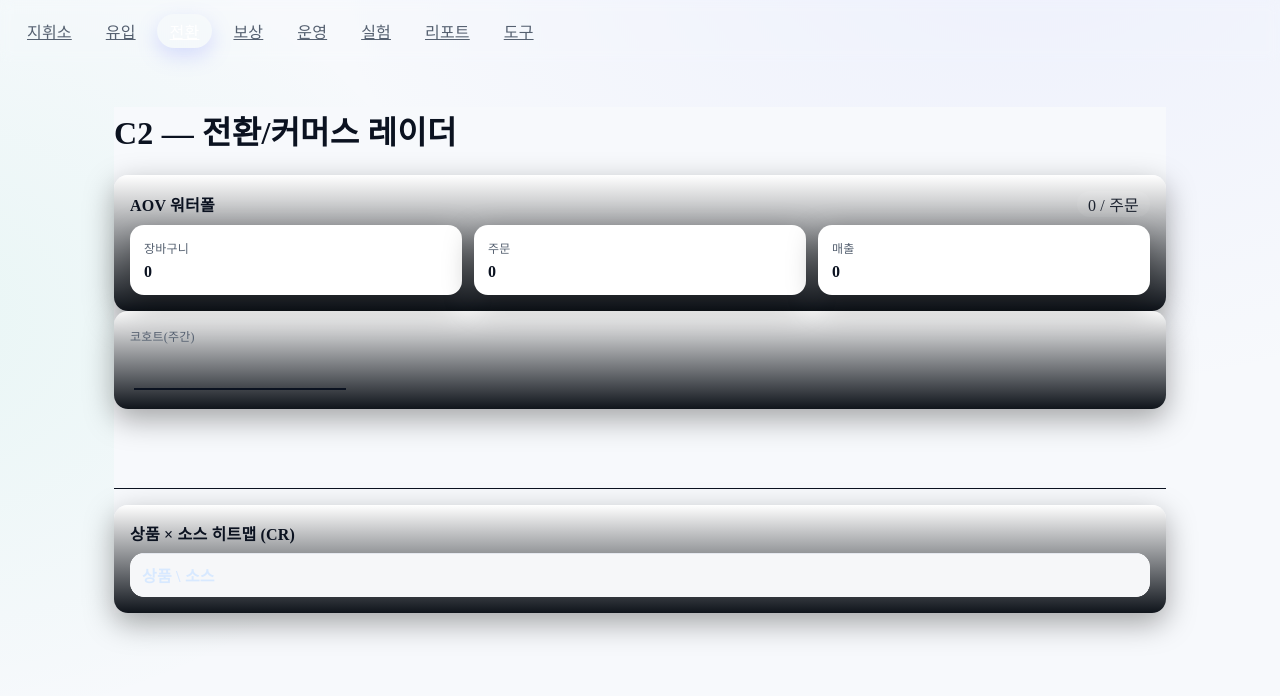
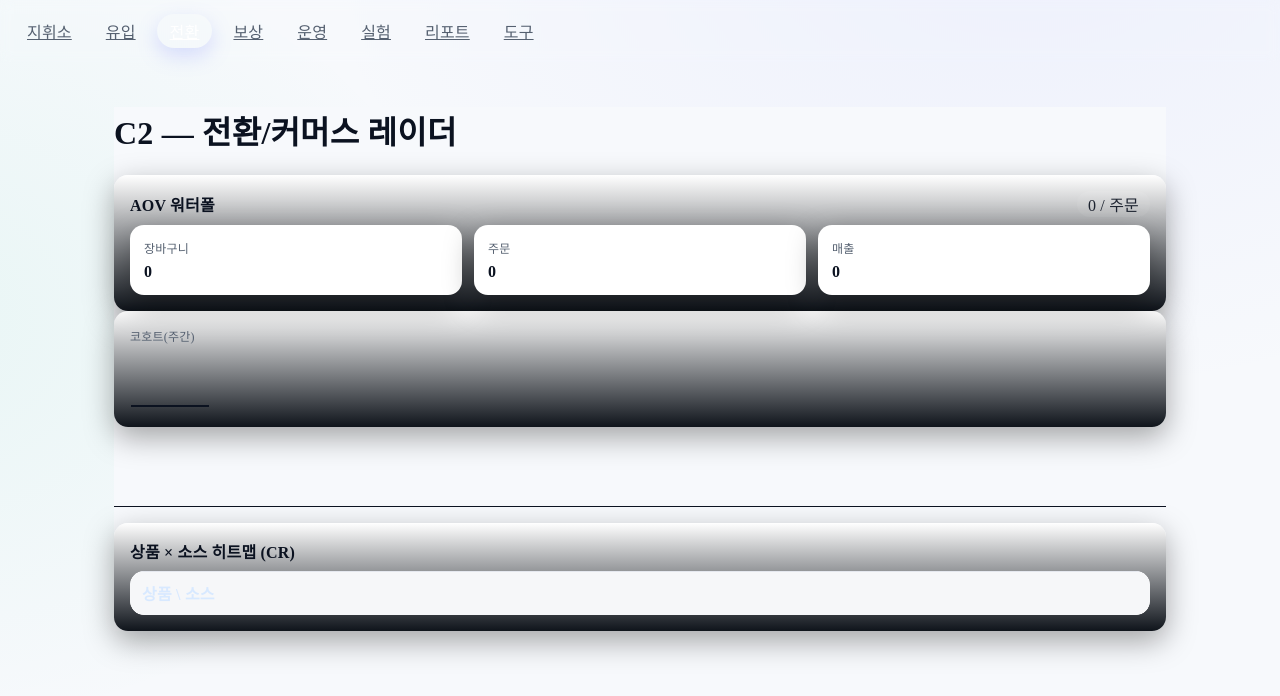
Before and after one commit to sht27363838-glitch/zp-v3.0, a Next.js app: page /commerce in a window 1280 px wide. Shown: the top 696 px of the page. Built offline with nearby package versions, Linux system fonts and the light colour scheme.

Commit message:
Update CohortSpark.tsx

```diff
--- a/app/_components/CohortSpark.tsx
+++ b/app/_components/CohortSpark.tsx
@@ -1,33 +1,19 @@
 'use client'
 import React from 'react'
 
-type Props = {
-  /** 기본 권장 prop */
-  series?: number[]
-  /** 실수 방지용 별칭(하위 호환) */
-  values?: number[]
-}
-
-export default function CohortSpark({ series, values }: Props){
-  const data = (series ?? values ?? []).map((v, i) => ({ x: i, y: Number(v) || 0 }))
-
-  if (!data.length) return <div className="muted" style={{fontSize:12}}>데이터 없음</div>
-
-  // 아주 가벼운 스파크라인 (SVG)
-  const width = 220, height = 42, pad = 4
-  const max = Math.max(...data.map(d => d.y), 1)
-  const step = (width - pad*2) / Math.max(data.length - 1, 1)
-  const points = data
-    .map((d, i) => {
-      const x = pad + i * step
-      const y = height - pad - (d.y / max) * (height - pad*2)
-      return `${x},${y}`
-    })
-    .join(' ')
-
+type Props = { values?: number[]; series?: number[]; height?: number }
+export default function CohortSpark({ values, series, height = 56 }: Props) {
+  const v = values ?? series ?? []
+  if (!v.length) return <div style={{ height }} />
+  const max = Math.max(...v, 1e-9)
+  const min = Math.min(...v, 0)
+  const width = Math.max(80, v.length * 10)
+  const xs = v.map((_, i) => (i / Math.max(1, v.length - 1)) * (width - 2))
+  const ys = v.map(n => height - 2 - ((n - min) / (max - min || 1)) * (height - 4))
+  const d = xs.map((x, i) => `${i ? 'L' : 'M'}${x + 1},${ys[i] + 1}`).join(' ')
   return (
-    <svg width={width} height={height} style={{display:'block', opacity:'var(--dim-1)'}}>
-      <polyline points={points} fill="none" stroke="currentColor" strokeWidth="2" />
+    <svg width={width} height={height} aria-hidden>
+      <path d={d} fill="none" stroke="currentColor" strokeWidth="2" />
     </svg>
   )
 }
```
